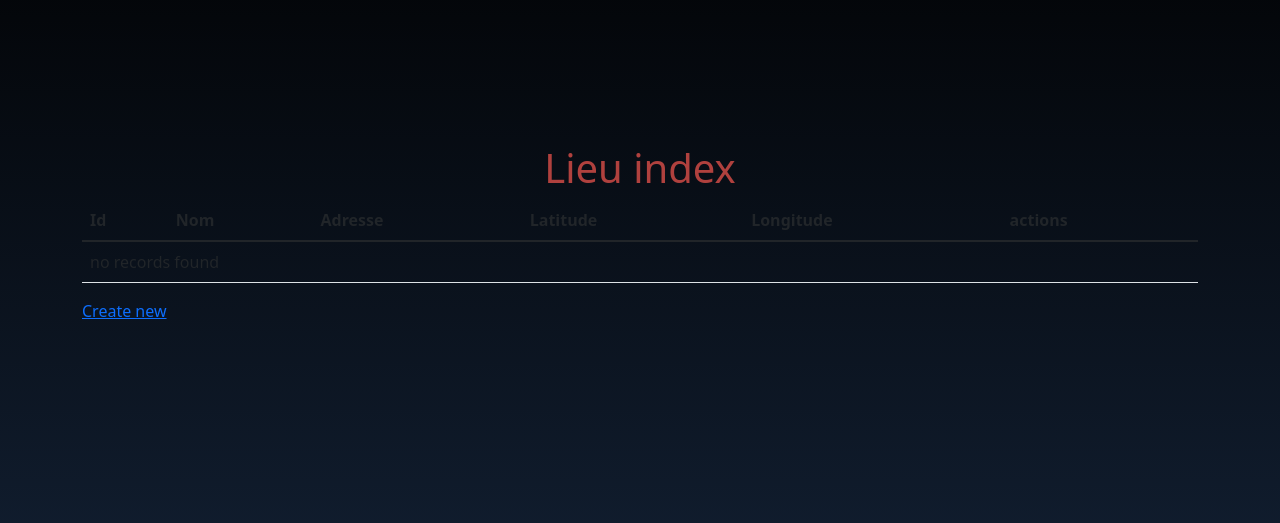
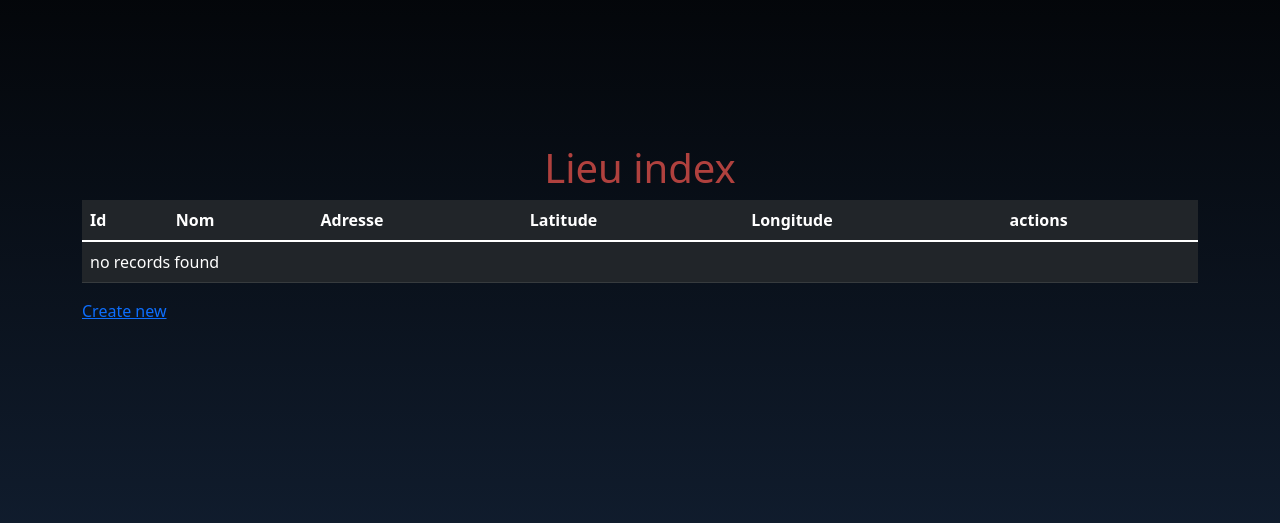
Before and after one commit to Projets-Persos-Duo/Projet-sortir, a Symfony app: template templates/lieu/index.html.twig in a window 1280 px wide. Shown: the part 150-673 px from the top of the page. Run offline with Twig, Linux system fonts and the light colour scheme; the template is opened without the code that fills it, so the values that code supplies are empty; some libraries are stand-ins or nearby versions.

Commit message:
changement style

```diff
--- a/src/Form/UserType.php
+++ b/src/Form/UserType.php
@@ -48,7 +48,7 @@ class UserType extends AbstractType
                 'required' => false,
                 'type' => PasswordType::class
             ])
-//            ->add('campus')
+            ->add('campus')
 //            ->add('groupes')
 //            ->add('sortiesParticipees')
 //            ->add('groupesGeres')
--- a/templates/lieu/index.html.twig
+++ b/templates/lieu/index.html.twig
@@ -5,7 +5,7 @@
 {% block body %}
     <h1>Lieu index</h1>
 
-    <table class="table">
+    <table class="table table-dark">
         <thead>
             <tr>
                 <th>Id</th>
```
